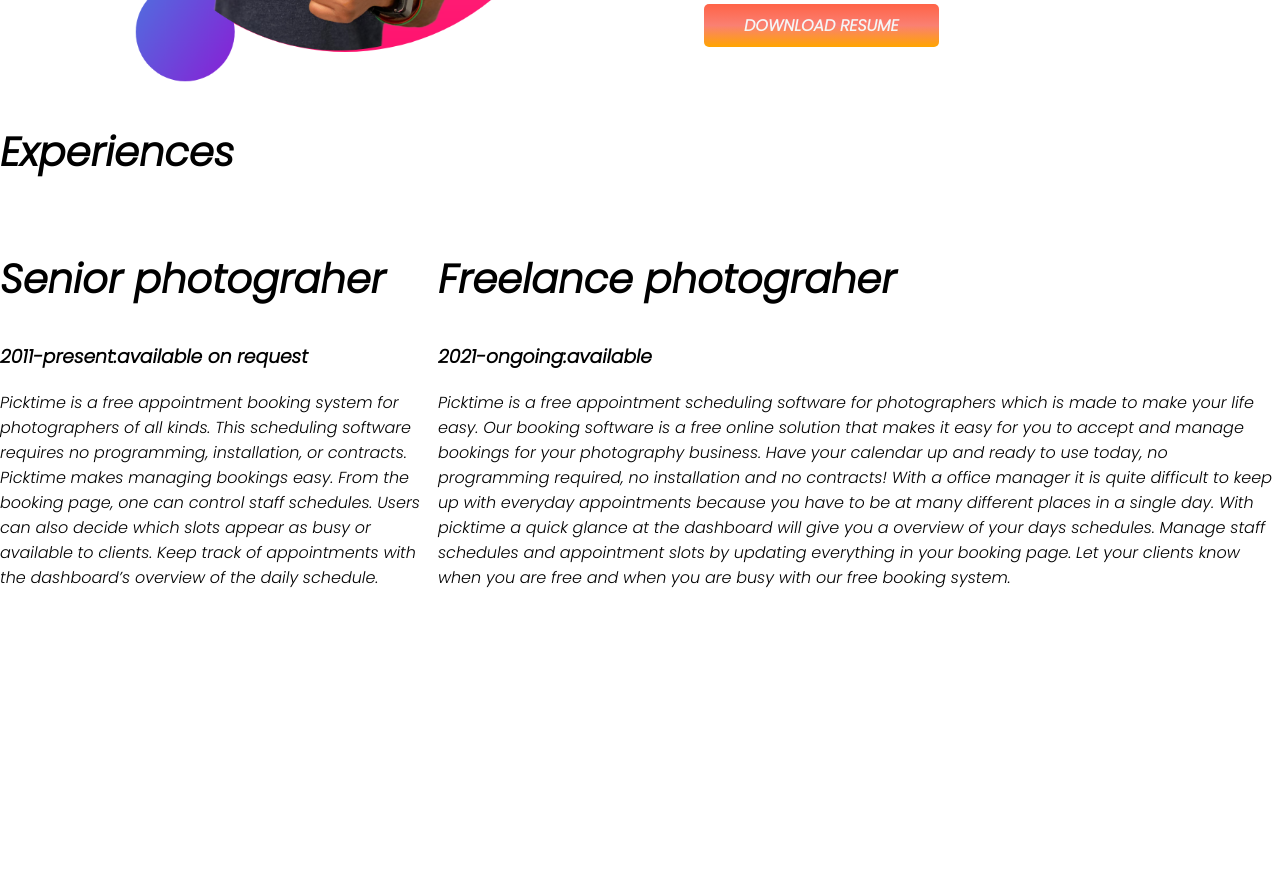
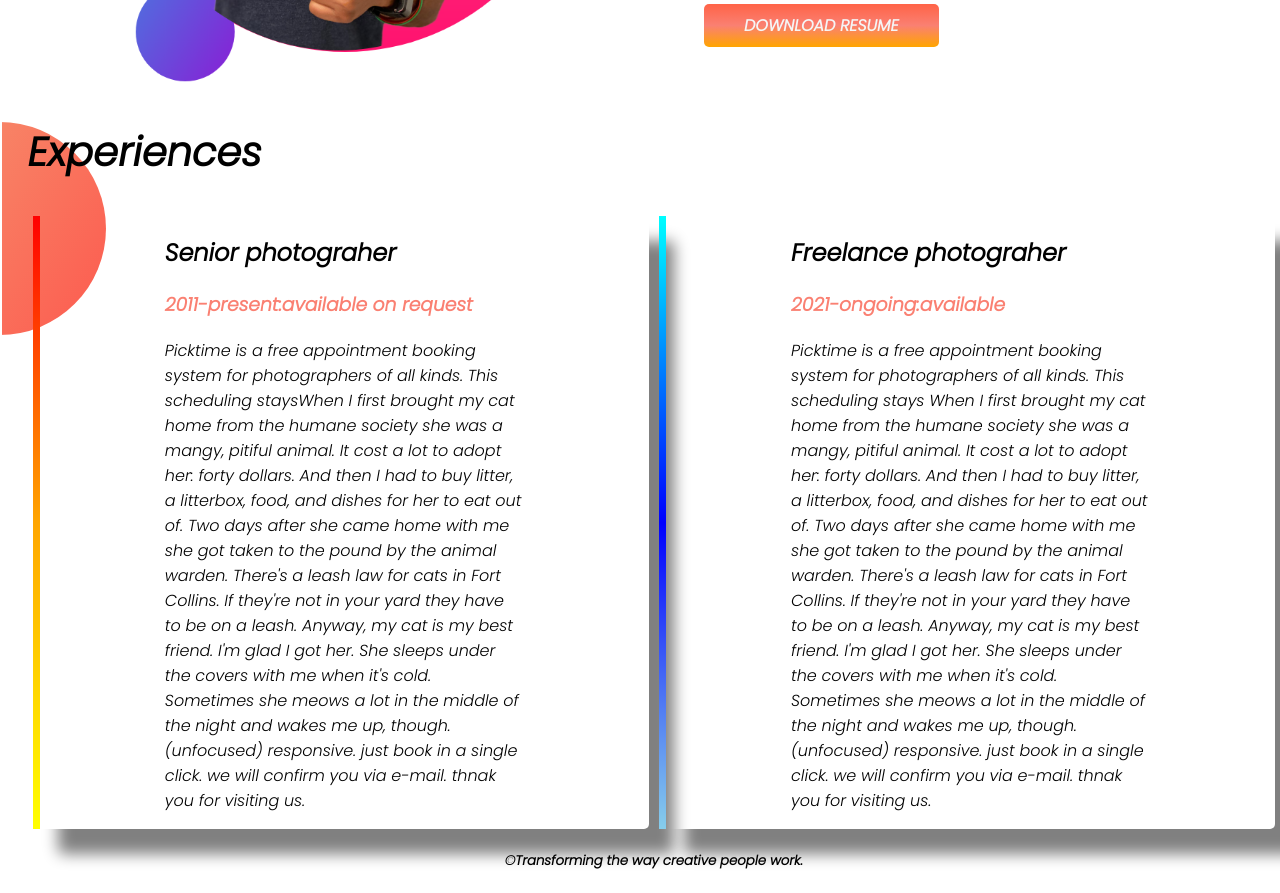
Before and after one commit to Shamanta24/first-portfolio, a plain HTML site: page index.html in a window 1280 px wide. Shown: the part 953-1846 px from the top of the page. Before the commit the page ends 1559 px from the top, so only its background shows below. Drawn offline with Linux system fonts and the light colour scheme; a web font is replaced by a local one.

Commit message:
footer added

```diff
--- a/index.html
+++ b/index.html
@@ -55,39 +55,38 @@
     <section class="experience-area">
         <h1>Experiences</h1>
         <div class="flexible-area">
-            <div>
-                <h1>Senior photograher</h1>
-                <h3>2011-present:available on request</h3>
+            <div id="senior-photo" class="experience-item">
+                <h2>Senior photograher</h2>
+                <h3 class="salmon">2011-present:available on request</h3>
                 <p>Picktime is a free appointment booking system for photographers of all kinds. This scheduling
-                    software
-                    requires no programming, installation, or contracts.
-
-                    Picktime makes managing bookings easy.
-
-                    From the booking page, one can control staff schedules. Users can also decide which slots appear as
-                    busy
-                    or available to clients.
-
-                    Keep track of appointments with the dashboard’s overview of the daily schedule.</p>
-
+                    staysWhen I first brought my cat home from the humane society she was a mangy, pitiful animal. It
+                    cost a lot to adopt her: forty dollars. And then I had to buy litter, a litterbox, food, and dishes
+                    for her to eat out of. Two days after she came home with me she got taken to the pound by the animal
+                    warden. There's a leash law for cats in Fort Collins. If they're not in your yard they have to be on
+                    a leash. Anyway, my cat is my best friend. I'm glad I got her. She sleeps under the covers with me
+                    when it's cold. Sometimes she meows a lot in the middle of the night and wakes me up, though.
+                    (unfocused)
+                    responsive. just book in a single click. we will confirm you via e-mail. thnak you for visiting us.
+                </p>
             </div>
-            <div>
-                <h1>Freelance photograher</h1>
-                <h3>2021-ongoing:available</h3>
-                <p>Picktime is a free appointment scheduling software for photographers which is made to make your life
-                    easy. Our booking software is a free online solution that makes it easy for you to accept and manage
-                    bookings for your photography business. Have your calendar up and ready to use today, no programming
-                    required, no installation and no contracts! With a office manager it is quite difficult to keep up
-                    with
-                    everyday appointments because you have to be at many different places in a single day. With picktime
-                    a
-                    quick glance at the dashboard will give you a overview of your days schedules. Manage staff
-                    schedules
-                    and appointment slots by updating everything in your booking page. Let your clients know when you
-                    are
-                    free and when you are busy with our free booking system.</p>
+            <div id="freelance-photo" class="experience-item">
+                <h2>Freelance photograher</h2>
+                <h3 class="salmon">2021-ongoing:available</h3>
+                <p>Picktime is a free appointment booking system for photographers of all kinds. This scheduling stays
+                    When I first brought my cat home from the humane society she was a mangy, pitiful animal. It cost a
+                    lot to adopt her: forty dollars. And then I had to buy litter, a litterbox, food, and dishes for her
+                    to eat out of. Two days after she came home with me she got taken to the pound by the animal warden.
+                    There's a leash law for cats in Fort Collins. If they're not in your yard they have to be on a
+                    leash. Anyway, my cat is my best friend. I'm glad I got her. She sleeps under the covers with me
+                    when it's cold. Sometimes she meows a lot in the middle of the night and wakes me up, though.
+                    (unfocused)
+                    responsive. just book in a single click. we will confirm you via e-mail. thnak you for visiting us.
+                </p>
             </div>
         </div>
+        <footer>
+            <h5 class="footer">©Transforming the way creative people work.</h5>
+        </footer>
 
     </section>
 </body>
--- a/style.css
+++ b/style.css
@@ -36,3 +36,35 @@ h1{
     background-repeat: no-repeat;
     background-position: right;
 }
+.experience-item{
+    box-shadow: 25px 25px 15px grey;
+    border-radius: 5px;
+    width: 40%;
+    margin-left: 5px;
+    margin-right: 5px;
+    padding-left: 10%;
+    padding-right: 10%;
+
+}
+.experience-area{
+    background-image: url(images/exp-bg.png);
+    background-repeat: no-repeat;
+    padding-left: 2%;
+    margin-left: 2px;
+
+}
+#freelance-photo{
+    border-left: 7px solid;
+    border-image:linear-gradient(cyan,blue,skyblue);
+    border-image-slice:1 ;
+
+}
+#senior-photo{
+    border-left: 7px solid;
+    border-image:linear-gradient(red,orange ,yellow);
+    border-image-slice:1 ;
+
+}
+.footer{
+    text-align: center;
+}
```
